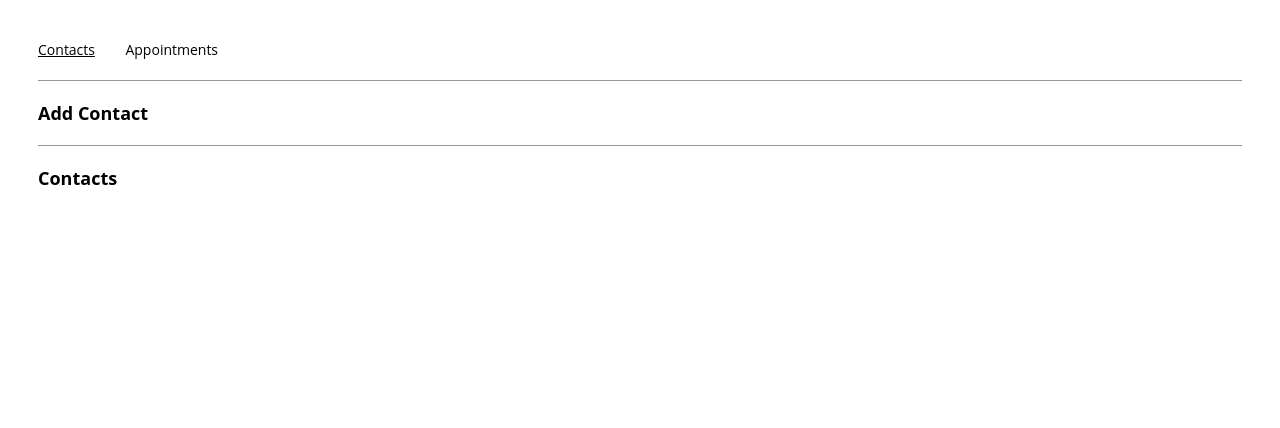
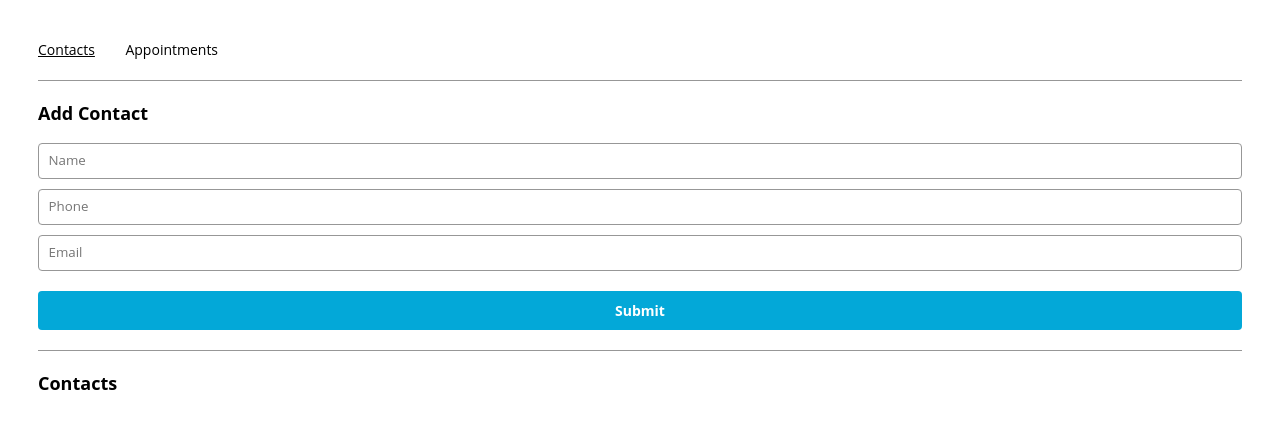
Before and after one commit to wangj55/Appointment-Planner-React, a React (Create React App) app: page /contacts in a window 1280 px wide. Shown: the top 428 px of the page. Built offline with nearby package versions, Linux system fonts and the light colour scheme.

Commit message:
configure contact page

```diff
--- a/src/containers/contactsPage/ContactsPage.js
+++ b/src/containers/contactsPage/ContactsPage.js
@@ -1,10 +1,17 @@
-import React from "react";
+import { handle } from "express/lib/application";
+import React, { useState, useEffect } from "react";
+import { ContactForm } from "../../components/contactForm/ContactForm";
+import { TileList } from "../../components/tileList/TileList";
 
-export const ContactsPage = () => {
+export const ContactsPage = ({ contacts, onAdd }) => {
   /*
   Define state variables for
   contact info and duplicate check
   */
+  const [name, setName] = useState("");
+  const [phone, setPhone] = useState("");
+  const [email, setEmail] = useState("");
+  const [isDuplicate, setIsDuplicate] = useState(false);
 
   const handleSubmit = (e) => {
     e.preventDefault();
@@ -12,21 +19,40 @@ export const ContactsPage = () => {
     Add contact info and clear data
     if the contact name is not a duplicate
     */
+    if (!isDuplicate) {
+      onAdd(name, phone, email);
+      setName("");
+      setPhone("");
+      setEmail("");
+      setIsDuplicate(false);
+    } else {
+      alert("You cannot use a duplicate name, please use a different name.");
+    }
   };
 
   /*
   Using hooks, check for contact name in the
   contacts array variable in props
   */
+  useEffect(() => {
+    contacts.forEach((contact) => {
+      if (contact.name === name) {
+        setIsDuplicate(true);
+      }
+    });
+    setIsDuplicate(false);
+  }, [name]);
 
   return (
     <div>
       <section>
         <h2>Add Contact</h2>
+        <ContactForm name={name} setName={setName} phone={phone} setPhone={setPhone} email={email} setEmail={setEmail} handleSubmit={handleSubmit} />
       </section>
       <hr />
       <section>
         <h2>Contacts</h2>
+        <TileList contacts={contacts} />
       </section>
     </div>
   );
```
